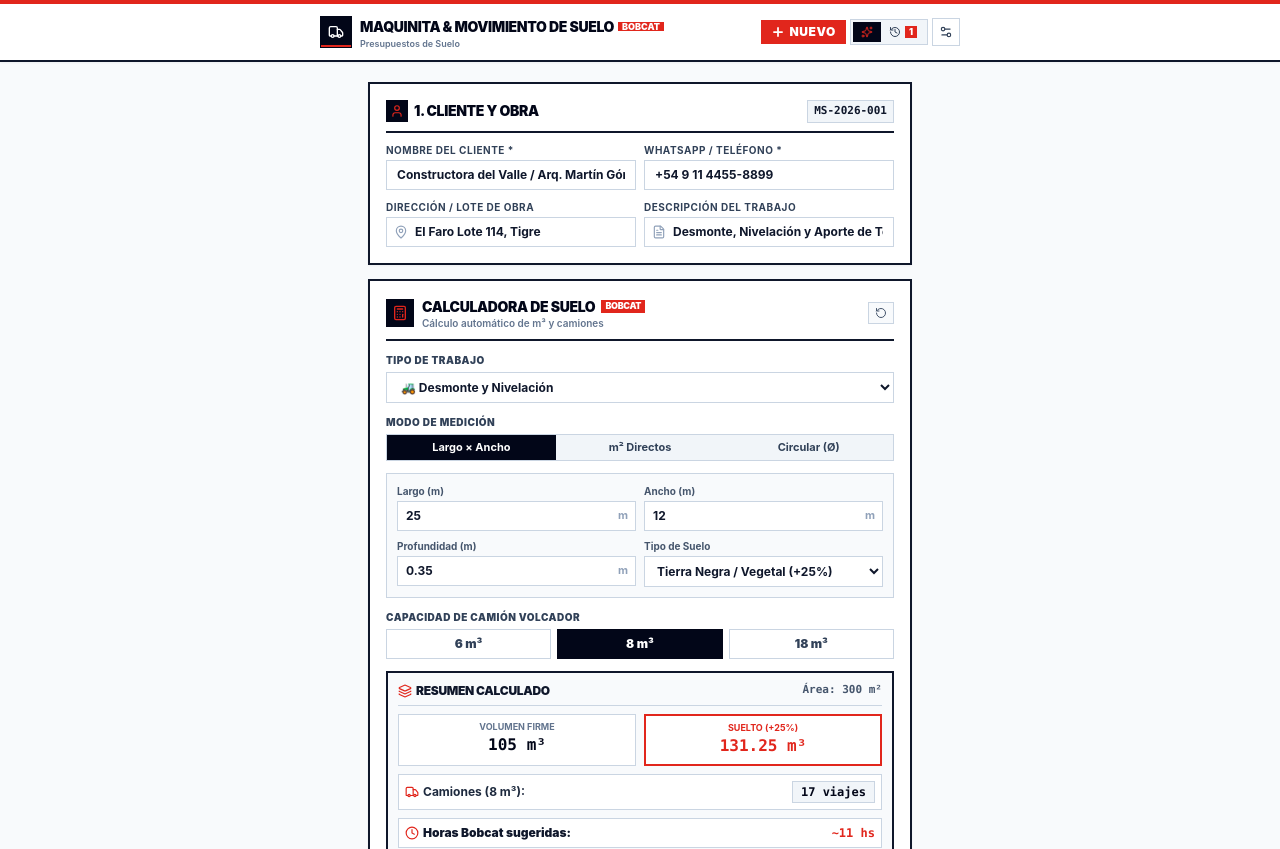
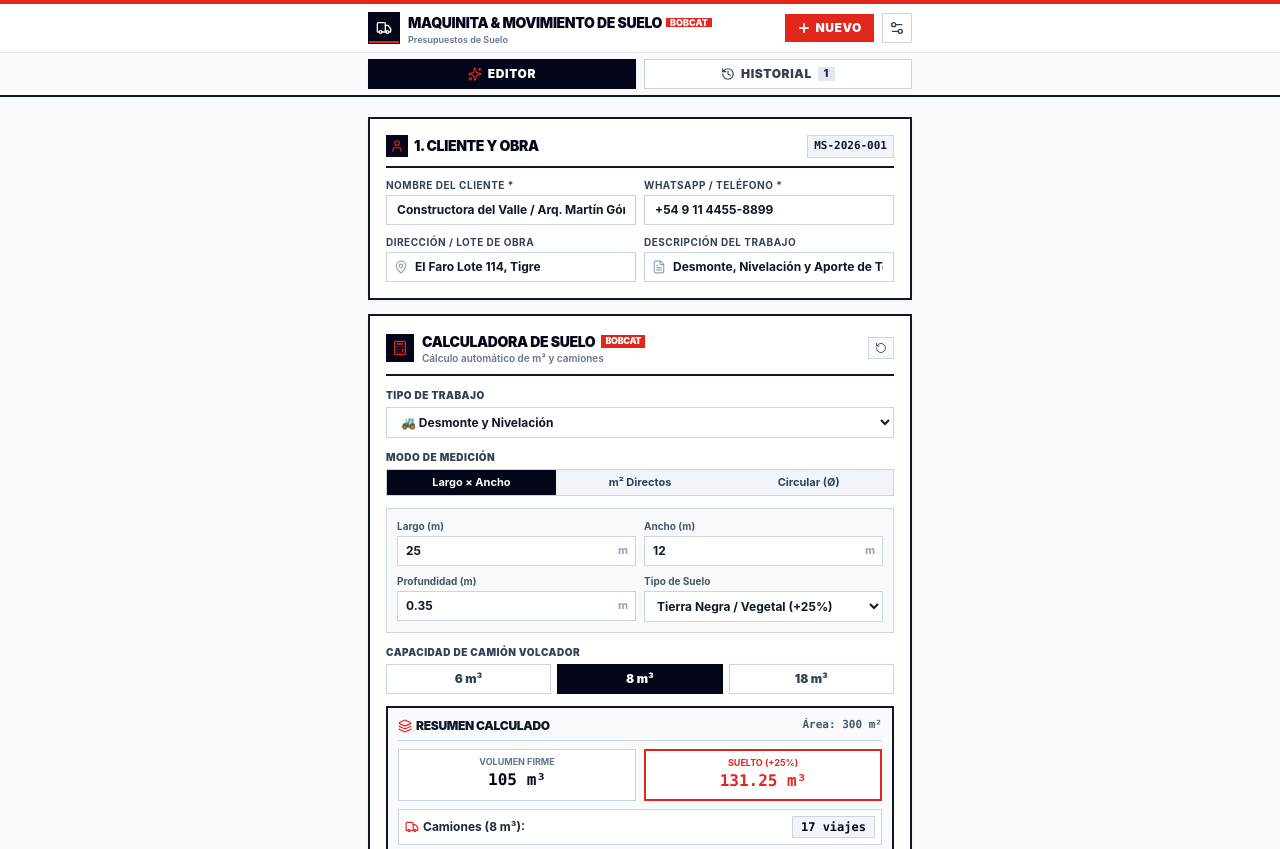
Before and after one commit to Ezequiel5677965/world-of-work, a React (Vite) app: page / in a window 1280 px wide. Shown: the top 849 px of the page. Built offline with nearby package versions, Linux system fonts and the light colour scheme.

Commit message:
fix: rediseñar cabecera en 2 filas limpias para evitar iconos apretados en celular

```diff
--- a/src/components/Header.tsx
+++ b/src/components/Header.tsx
@@ -24,15 +24,14 @@ export const Header: React.FC<HeaderProps> = ({
       {/* Filete superior icónico Bobcat */}
       <div className="h-1 bg-[#e1261c] w-full"></div>
 
-      <div className="max-w-2xl mx-auto px-3 sm:px-4">
-        <div className="flex items-center justify-between h-13 sm:h-14 gap-2">
-
-          {/* Logo & Marca compacto para celular */}
+      {/* Fila 1: Logo y Botones Principales (Despejados y sin apretarse) */}
+      <div className="max-w-xl mx-auto px-3 sm:px-4 py-2 flex items-center justify-between gap-2">
+        {/* Marca */}
         <div
           onClick={() => onNavigate('editor')}
           className="flex items-center gap-2 cursor-pointer select-none shrink-0"
         >
-            <div className="w-8 h-8 bg-slate-950 text-white flex items-center justify-center border border-slate-950 relative overflow-hidden">
+          <div className="w-8 h-8 bg-slate-950 text-white flex items-center justify-center border border-slate-950 relative overflow-hidden shrink-0">
             <Truck className="w-4 h-4 text-white" />
             <div className="absolute bottom-0 inset-x-0 h-0.5 bg-[#e1261c]"></div>
           </div>
@@ -52,62 +51,60 @@ export const Header: React.FC<HeaderProps> = ({
           </div>
         </div>
 
-          {/* Acciones principales compactas (entran perfecto en cualquier celular) */}
-          <div className="flex items-center gap-1 shrink-0">
-            {/* Botón Nuevo */}
+        {/* Botones de acción derecha */}
+        <div className="flex items-center gap-2 shrink-0">
           <button
             onClick={onNewBudget}
-              className="inline-flex items-center gap-1 px-2.5 py-1 text-xs font-black uppercase tracking-wider bg-[#e1261c] hover:bg-[#c81e15] active:scale-95 text-white transition cursor-pointer"
+            className="inline-flex items-center gap-1 px-3 py-1.5 text-xs font-black uppercase tracking-wider bg-[#e1261c] hover:bg-[#c81e15] active:scale-95 text-white transition cursor-pointer shadow-xs"
           >
             <Plus className="w-3.5 h-3.5 stroke-[3]" />
             <span>Nuevo</span>
           </button>
 
-            {/* Selector Editor / Historial */}
-            <div className="inline-flex border border-slate-300 bg-slate-100 p-0.5">
+          <button
+            onClick={onOpenSettings}
+            title="Configuración de Tarifas"
+            className="p-1.5 text-slate-700 hover:text-slate-950 hover:bg-slate-100 border border-slate-300 transition cursor-pointer"
+          >
+            <Settings2 className="w-4 h-4" />
+          </button>
+        </div>
+      </div>
+
+      {/* Fila 2: Pestañas de navegación claras (Grande, legible y cómodo para los dedos) */}
+      <div className="border-t border-slate-200 bg-slate-50">
+        <div className="max-w-xl mx-auto px-3 sm:px-4 grid grid-cols-2 gap-2 py-1.5">
           <button
             onClick={() => onNavigate('editor')}
-                title="Editor de Presupuestos"
-                className={`px-2 py-1 text-xs font-bold transition flex items-center gap-1 cursor-pointer ${
+            className={`py-1.5 text-xs font-black uppercase tracking-wider transition flex items-center justify-center gap-1.5 border cursor-pointer ${
               currentView === 'editor'
-                    ? 'bg-slate-950 text-white'
-                    : 'text-slate-700 hover:text-slate-950'
+                ? 'bg-slate-950 text-white border-slate-950 shadow-xs'
+                : 'bg-white text-slate-700 border-slate-300 hover:bg-slate-100'
             }`}
           >
-                <Sparkles className="w-3 h-3 text-[#e1261c]" />
-                <span className="hidden xs:inline text-[11px]">Editor</span>
+            <Sparkles className="w-3.5 h-3.5 text-[#e1261c]" />
+            <span>Editor</span>
           </button>
 
           <button
             onClick={() => onNavigate('history')}
-                title="Historial de Presupuestos"
-                className={`px-2 py-1 text-xs font-bold transition flex items-center gap-1 relative cursor-pointer ${
+            className={`py-1.5 text-xs font-black uppercase tracking-wider transition flex items-center justify-center gap-1.5 border cursor-pointer ${
               currentView === 'history'
-                    ? 'bg-slate-950 text-white'
-                    : 'text-slate-700 hover:text-slate-950'
+                ? 'bg-slate-950 text-white border-slate-950 shadow-xs'
+                : 'bg-white text-slate-700 border-slate-300 hover:bg-slate-100'
             }`}
           >
-                <History className="w-3 h-3" />
-                <span className="hidden xs:inline text-[11px]">Historial</span>
+            <History className="w-3.5 h-3.5" />
+            <span>Historial</span>
             {savedCount > 0 && (
-                  <span className="px-1 text-[9px] font-black bg-[#e1261c] text-white">
+              <span className={`px-1.5 py-0.2 text-[10px] font-black ${
+                currentView === 'history' ? 'bg-[#e1261c] text-white' : 'bg-slate-200 text-slate-800'
+              }`}>
                 {savedCount}
               </span>
             )}
           </button>
         </div>
-
-            {/* Ajustes */}
-            <button
-              onClick={onOpenSettings}
-              title="Configuración de Tarifas"
-              className="p-1.5 text-slate-700 hover:text-slate-950 hover:bg-slate-100 border border-slate-300 transition cursor-pointer"
-            >
-              <Settings2 className="w-3.5 h-3.5" />
-            </button>
-          </div>
-
-        </div>
       </div>
     </header>
   );
```
Lines whose indentation alone changed are shown as unchanged.
